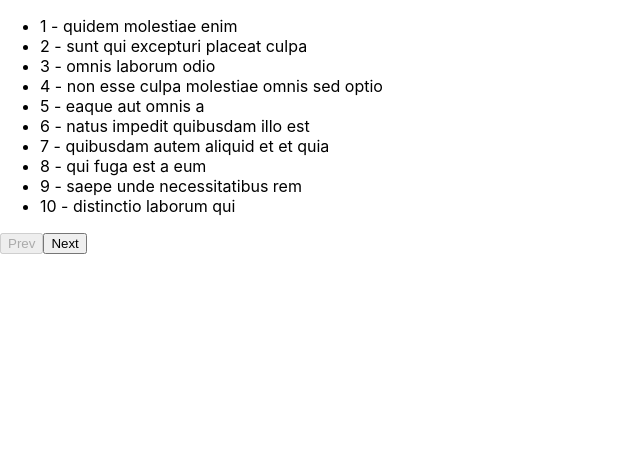
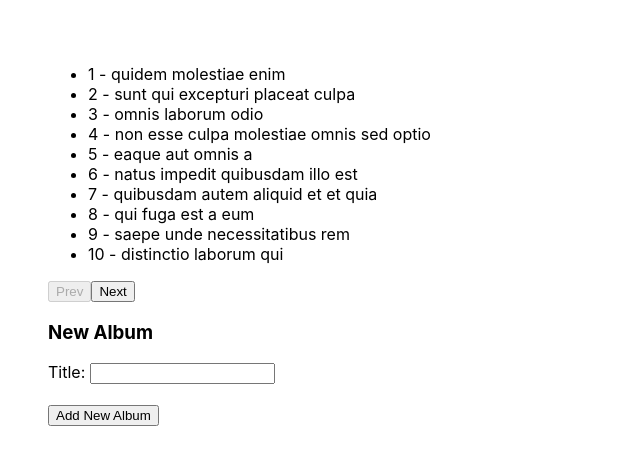
Before and after one commit to raaynaldo/rtk-query-setup-tutorial, a React (Create React App) app: page / in a window 1280 px wide. Shown: the top 464 px of the page, without its empty margins (0-640 px from the left). Built offline with nearby package versions, Linux system fonts and the light colour scheme; data requests are answered from the project's data file.

Commit message:
feat: implement basic mutation

```diff
--- a/src/App.js
+++ b/src/App.js
@@ -1,9 +1,13 @@
 import Albums from './components/Albums';
+import NewAlbumForm from './components/NewAlbumForm';
+
+import styles from './App.module.css';
 
 function App() {
   return (
-    <div>
+    <div className={styles.wrapper}>
       <Albums />
+      <NewAlbumForm />
     </div>
   );
 }
--- a/src/app/services/jsonServerApi.js
+++ b/src/app/services/jsonServerApi.js
@@ -7,7 +7,15 @@ export const jsonServerApi = createApi({
     getAlbums: builder.query({
       query: (page = 1) => `albums?_page=${page}&_limit=10`,
     }),
+
+    createAlbum: builder.mutation({
+      query: (title) => ({
+        url: `albums`,
+        method: 'POST',
+        body: { title },
+      }),
+    }),
   }),
 });
 
-export const { useGetAlbumsQuery } = jsonServerApi;
+export const { useGetAlbumsQuery, useCreateAlbumMutation } = jsonServerApi;
--- a/src/components/NewAlbumForm.js
+++ b/src/components/NewAlbumForm.js
@@ -1,17 +1,31 @@
 import React from 'react';
+import { useCreateAlbumMutation } from '../app/services/jsonServerApi';
 
 export default function NewAlbumForm() {
+  const [createAlbum, { isLoading }] = useCreateAlbumMutation();
+
+  function submitAlbum(event) {
+    event.preventDefault();
+    createAlbum(event.target['title'].value);
+    event.target.reset();
+  }
+
   return (
-    <form>
+    <form onSubmit={(e) => submitAlbum(e)}>
       <h3>New Album</h3>
       <div>
-        <label htmlFor='title'>Title:</label> <input type='text' id='title' />
+        <label htmlFor='title'>Title:</label>{' '}
+        <input type='text' id='title' />
       </div>
 
       <br />
 
       <div>
-        <input type='submit' value='Add New Album' />
+        <input type='submit'
+          value='Add New Album'
+          disabled={isLoading}
+        />
+        {isLoading && ' Loading...'}
       </div>
     </form>
   );
```
